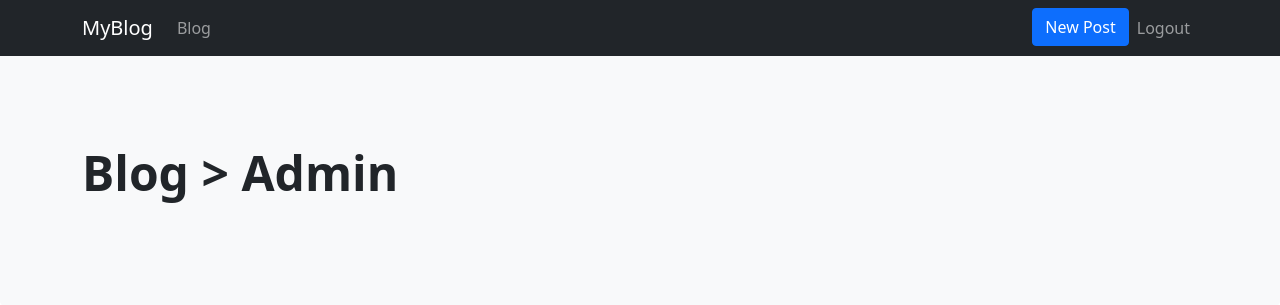
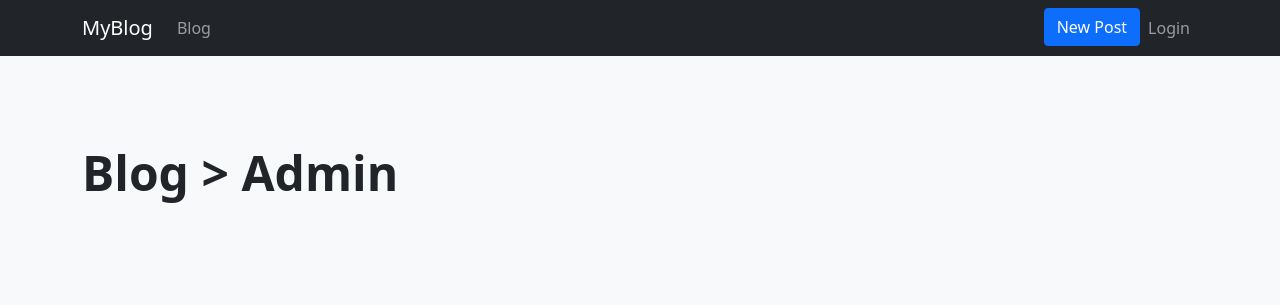
Before and after one commit to amanbd04/project3, a CodeIgniter 4 app: the page made by app/Views/admin/admin_post_list.php in a window 1280 px wide. Shown: the top 305 px of the page. Run offline with PHP 8.4 and a stand-in for CodeIgniter, Linux system fonts and the light colour scheme; the template is opened without the code that fills it, so the values that code supplies are empty; some libraries are stand-ins or nearby versions.

Commit message:
"update views and add navbar(update and change)"

```diff
--- a/app/Views/admin/navbar.php
+++ b/app/Views/admin/navbar.php
@@ -18,8 +18,12 @@
                         <a class="nav-link" href="<?= base_url('admin/setting') ?>">Setting</a>
                     </li> -->
                     <li class="nav-item">
-                        <a class="nav-link" href="<?= base_url('auth/logout') ?>">Logout</a>
-                    </li>
+                         <?php if (logged_in()) : ?>
+                         <a class="nav-link" href="<?= base_url('logout') ?>">Logout</a>
+                         <?php else: ?>
+                          <a class="nav-link" href="<?= base_url('login') ?>">Login</a>
+                        <?php endif; ?>
+                     </li>
                 </ul>
             </div>
         </div>
```
